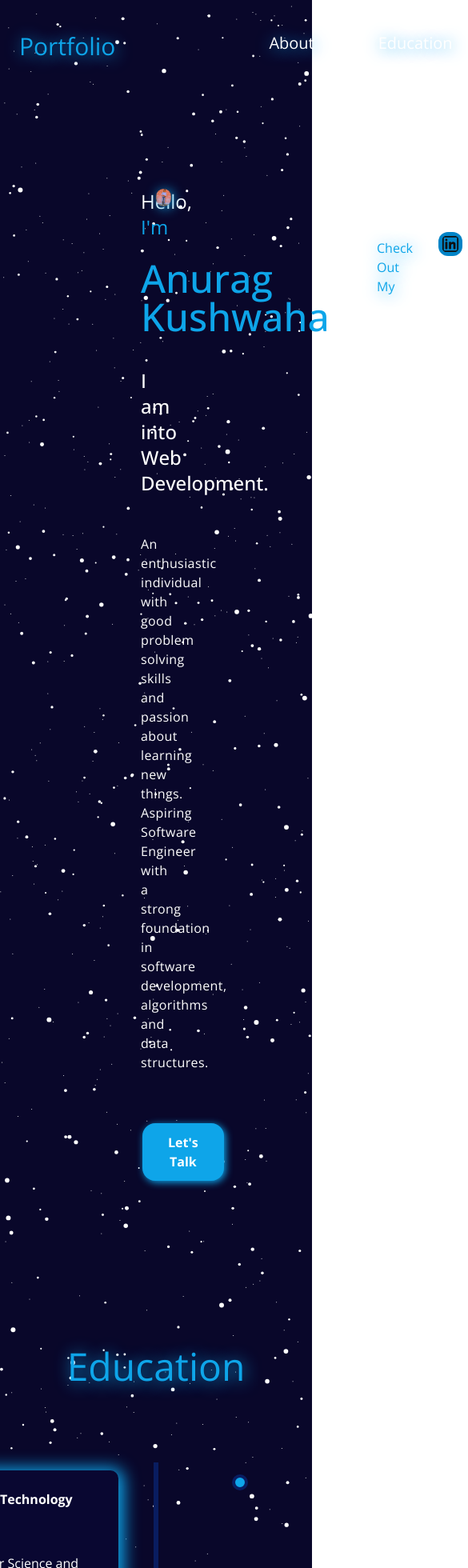
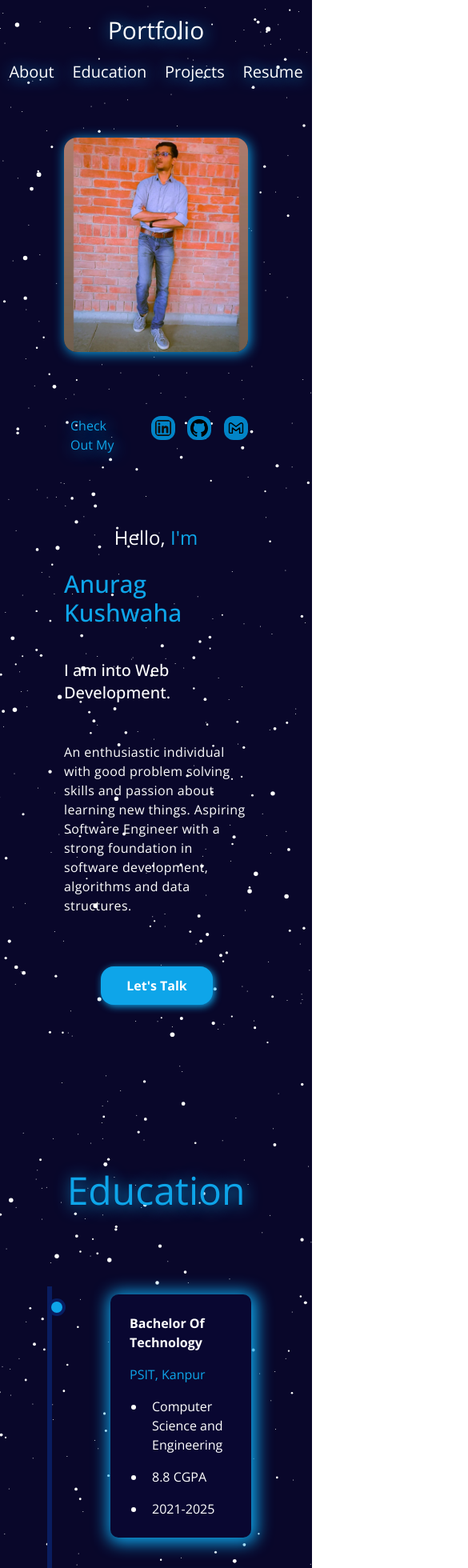
Before and after one commit to AnuragKush2527/Personal-Portfolio, a React (Vite) app: page / in a window 390 px wide. Shown: the top 1960 px of the page at 80% size, 585 px wide, since content can reach past the window. Built offline with nearby package versions, Linux system fonts and the light colour scheme.

Commit message:
Made the website responsive.

```diff
--- a/src/App.css
+++ b/src/App.css
@@ -20,6 +20,7 @@
     background: transparent;
     height: 100%;
     width: 100%;
+    /* overflow-x: hidden; */
 }
 
 .profile-pic {
@@ -100,6 +101,50 @@
     left: -10px;
 }
 
+@media (max-width: 768px) {
+    .timeline {
+        padding-left: 30px;
+        /* To shift the timeline to the left */
+    }
+
+    .timeline::after {
+        left: 15%;
+        /* Shift the vertical line to the left */
+        margin-left: 0;
+        /* Align the line with the dots to the left side */
+    }
+
+    .timeline-item {
+        width: 60%;
+        /* Make items take full width */
+        padding: 10px 20px;
+        /* Adjust padding for smaller screens */
+    }
+
+    .timeline-item-left .timeline-content,
+    .timeline-item-right .timeline-content {
+        transform: translateX(50%);
+        /* Remove X-axis transform */
+        margin-left: auto;
+        margin-right: 0;
+        /* Align content to the right */
+    }
+
+    .time-cont-2 {
+        left: 0;
+    }
+
+    .timeline-item::before {
+        left: 14%;
+        /* Position dots along the left edge */
+        right: auto;
+        transform: translateX(0);
+        height: 22px;
+        width: 22px;
+        /* Align dots correctly */
+    }
+}
+
 .headings,
 .brand,
 .navele,
@@ -125,6 +170,7 @@
     border-radius: 10px;
     width: 300px;
     background-color: #090731;
+    height: 450px;
 }
 
 .inputs {
@@ -146,3 +192,10 @@
 /* .footer-div {
     box-shadow: 1px 1px 4px 5px rgb(14 165 233);
 } */
+
+.footer-div {
+    position: absolute;
+    bottom: 0;
+    left: 0;
+    width: 100%;
+}
--- a/src/Components/About.jsx
+++ b/src/Components/About.jsx
@@ -2,15 +2,18 @@ import React from "react";
 
 const About = () => {
   return (
-    <div className="flex justify-around p-32 pb-20 mx-12" id="aboutPage">
-      <div className="w-1/2">
+    <div
+      className="flex flex-col-reverse mx-20 md:flex-row md:justify-around md:mx-0 md:px-14 md:p-2 md:pt-20 lg:pt-24 pb-20 lg:px-44"
+      id="aboutPage"
+    >
+      <div className="md:w-1/2 flex flex-col items-center md:flex-none md:items-start">
         <h3 className="pt-0 text-2xl text-white">
           Hello, <span className="text-sky-500">I'm</span>
         </h3>
-        <h1 className="pt-6 pb-2 text-5xl font-medium text-sky-500">
+        <h1 className="pt-6 pb-2 text-3xl md:text-5xl font-medium text-sky-500">
           Anurag Kushwaha
         </h1>
-        <h3 className="mt-8 text-2xl font-medium text-white">
+        <h3 className="mt-8 text-xl md:text-2xl font-medium text-white">
           I am into Web Development.
         </h3>
         <p className="pt-12 text-white tracking-wide">
@@ -23,15 +26,17 @@ const About = () => {
           <a href="#contactPage">Let's Talk</a>
         </button>
       </div>
-      <div className="w-1/2">
+      <div className="flex flex-col items-center d:w-1/2 mb-20 mt-12 md:mt-0 md:mb-0">
         <img
-          className="profile-pic ml-auto mr-4 rounded-2xl border-0 border-sky-500"
+          className="profile-pic md:ml-auto md:mr-4 rounded-2xl border-0 border-sky-500"
           src="ProfilePic.jpg"
           height="300px"
           width="300px"
         ></img>
-        <div className="flex mt-4 ml-60">
-          <p className="check m-4 ml-9 mt-6 text-sky-500">Check Out My</p>
+        <div className="flex mt-16 md:mt-12 md:ml-20 lg:mt-2 lg:ml-60">
+          <p className="check m-2 mt-4 md:ml-9 md:mt-6 text-sky-500">
+            Check Out My
+          </p>
           <a
             href="https://www.linkedin.com/in/anurag-kushwaha-463796228/"
             target="_blank"
--- a/src/Components/CanvasComponent.jsx
+++ b/src/Components/CanvasComponent.jsx
@@ -43,7 +43,17 @@ const CanvasComponent = () => {
     const ctx = canvas.getContext("2d");
 
     canvas.width = window.innerWidth;
-    canvas.height = 4997;
+    if (canvas.width >= 856) {
+      canvas.height = 5000;
+    } else if (canvas.width >= 700) {
+      canvas.height = 6200;
+    } else if (canvas.width >= 560) {
+      canvas.height = 6800;
+    } else if (canvas.width >= 500) {
+      canvas.height = 7000;
+    } else {
+      canvas.height = 7800;
+    }
     const particlesArray = [];
     let count = 0;
 
@@ -56,7 +66,17 @@ const CanvasComponent = () => {
 
     window.addEventListener("resize", function () {
       canvas.width = window.innerWidth;
-      canvas.height = 4997;
+      if (canvas.width >= 856) {
+        canvas.height = 5000;
+      } else if (canvas.width >= 700) {
+        canvas.height = 6200;
+      } else if (canvas.width >= 560) {
+        canvas.height = 6800;
+      } else if (canvas.width >= 500) {
+        canvas.height = 7000;
+      } else {
+        canvas.height = 7800;
+      }
     });
 
     // Adjust mouse coordinates relative to the canvas and innerDiv
@@ -81,7 +101,7 @@ const CanvasComponent = () => {
         this.y = Math.random() * canvas.height;
         if (count < 400) {
           this.size = Math.random() * 2 + 1;
-        } else if (count < 800) {
+        } else if (count < 900) {
           this.size = Math.random() * 1 + 1;
         } else {
           this.size = Math.random() * 0 + 0.5;
@@ -114,7 +134,7 @@ const CanvasComponent = () => {
       }
     }
 
-    for (let i = 0; i < 1800; i++) {
+    for (let i = 0; i < 2200; i++) {
       particlesArray.push(new Particle());
       count++;
     }
--- a/src/Components/Contact.jsx
+++ b/src/Components/Contact.jsx
@@ -6,31 +6,31 @@ const Contact = () => {
     <>
       <Heading heading="Contact" ids="contactPage" />
       <div className="flex justify-center text-white">
-        <div className="contact-div w-1/3">
+        <div className="contact-div flex justify-center w-80 md:w-1/3">
           <form method="post" action="">
             <input
-              className="inputs m-4 p-2 rounded-lg custom-placeholder"
+              className="inputs my-4 p-2 w-80 md:w-full rounded-lg custom-placeholder"
               type="text"
               placeholder="Your Email"
             ></input>
             <input
-              className="inputs m-4 p-2 rounded-lg custom-placeholder"
+              className="inputs my-4 p-2 w-80 md:w-full rounded-lg custom-placeholder"
               type="text"
               placeholder="Your Name"
             ></input>
             <input
-              className="inputs m-4 p-2 rounded-lg custom-placeholder"
+              className="inputs my-4 p-2 w-80 md:w-full rounded-lg custom-placeholder"
               type="text"
               placeholder="Subject"
             ></input>
             <textarea
-              className="inputs m-4 mb-0 p-2 rounded-lg custom-placeholder"
+              className="inputs my-4 mb-0 p-2 w-80 md:w-full rounded-lg custom-placeholder"
               rows="6"
               type="text"
               placeholder="Message"
             ></textarea>
             <button
-              className="contact-btn ml-44 bg-sky-500 text-white font-bold mt-16 py-3 px-8 rounded-2xl hover:bg-[#020020] hover:text-sky-500 hover:outline"
+              className="contact-btn bg-sky-500 text-white font-bold mt-8 py-3 px-8 rounded-2xl hover:bg-[#020020] hover:text-sky-500 hover:outline"
               type="button"
             >
               Send Message
--- a/src/Components/Footer.jsx
+++ b/src/Components/Footer.jsx
@@ -2,24 +2,26 @@ import React from "react";
 
 const Footer = () => {
   return (
-    <div className="footer-div text-white flex justify-center mt-32 pt-10 backdrop-blur-sm border-t-4 border-sky-500">
+    <div className="footer-div text-white flex justify-center pt-10 backdrop-blur-sm border-t-4 border-sky-500">
       <div>
         <p className="flex justify-center">
           &copy; 2024 <span className="text-sky-500 ml-1">Anurag Kushwaha</span>
           . All rights reserved.
         </p>
         <ul className="flex justify-around text-xl">
-          <li className="navele2 p-8 hover:text-sky-500">
+          <li className="navele2 p-4 md:p-8 hover:text-sky-500">
             <a href="#aboutPage">About</a>
           </li>
-          <li className="navele2 p-8 hover:text-sky-500">
+          <li className="navele2 p-4 md:p-8 hover:text-sky-500">
             <a href="#educationPage">Education</a>
           </li>
-          <li className="navele2 p-8 hover:text-sky-500">
+          <li className="navele2 p-4 md:p-8 hover:text-sky-500">
             <a href="#projectsPage">Projects</a>
           </li>
-          <li className="navele2 p-8 hover:text-sky-500">
-            <a href="#resumePage">Resume</a>
+          <li className="navele2 p-4 md:p-8 hover:text-sky-500">
+            <a href="/Resume.pdf" target="_blank">
+              Resume
+            </a>
           </li>
         </ul>
         <div className="flex justify-center">
--- a/src/Components/Navbar.jsx
+++ b/src/Components/Navbar.jsx
@@ -20,25 +20,27 @@ const Navbar = () => {
 
   return (
     <div
-      className={`nav-bar flex justify-around sticky top-0 z-10 ${
+      className={`nav-bar flex flex-col md:flex-row justify-around sticky top-0 z-10 ${
         isScrolled ? "backdrop-blur-sm" : ""
       }`}
     >
-      <h1 className="brand ml-6 pl-0 pt-10 pr-20 text-3xl hover:text-white">
+      <h1 className="brand pt-5 md:ml-0 md:pl-0 md:pt-10 md:pr-16 text-3xl hover:text-white flex justify-center md:flex-none">
         Portfolio
       </h1>
       <ul className="flex justify-around">
-        <li className="navele p-10 pl-28 text-xl text-white active:text-sky-500 hover:text-sky-500">
+        <li className="navele px-0 py-5 md:px-5 md:py-12 lg:px-12 md:pl-32 lg:pr-12 text-xl text-white active:text-sky-500 hover:text-sky-500">
           <a href="#aboutPage">About</a>
         </li>
-        <li className="navele p-10 text-xl text-white active:text-sky-500 hover:text-sky-500">
+        <li className="navele px-0 py-5 md:px-5 md:py-12 lg:px-10 text-xl text-white active:text-sky-500 hover:text-sky-500">
           <a href="#educationPage">Education</a>
         </li>
-        <li className="navele p-10 text-xl text-white active:text-sky-500 hover:text-sky-500">
+        <li className="navele px-0 py-5 md:px-5 md:py-12 lg:px-10 text-xl text-white active:text-sky-500 hover:text-sky-500">
           <a href="#projectsPage">Projects</a>
         </li>
-        <li className="navele p-10 text-xl text-white active:text-sky-500 hover:text-sky-500">
-          <a href="#resumePage">Resume</a>
+        <li className="navele px-0 py-5 md:px-5 md:py-12 lg:px-10 text-xl text-white active:text-sky-500 hover:text-sky-500">
+          <a href="/Resume.pdf" target="_blank">
+            Resume
+          </a>
         </li>
       </ul>
     </div>
--- a/src/Components/VerticalTimeline.jsx
+++ b/src/Components/VerticalTimeline.jsx
@@ -36,7 +36,7 @@ const VerticalTimeline = () => {
       {events.map((event, index) => (
         <div
           key={event.id}
-          className={`timeline-item timeline-item-${event.side}`}
+          className={`timeline-item timeline-item-${event.side} time-cont-${event.id}`}
         >
           <div className="timeline-content text-white p-4">
             <h2 className="p-2 font-bold">{event.course}</h2>
--- a/tailwind.config.js
+++ b/tailwind.config.js
@@ -2,7 +2,9 @@
 export default {
   content: ["./index.html", "./src/**/*.{js,ts,jsx,tsx}"],
   theme: {
-    extend: {},
+    extend: {
+      screens: {},
+    },
   },
   plugins: [],
 };
```
Also changed, not shown: src/Components/Projects.jsx (+7 -1 lines), public/ProfilePic.jpg, 1 other file (tests, documents, lock files or other folders). Lines whose indentation alone changed are shown as unchanged.
